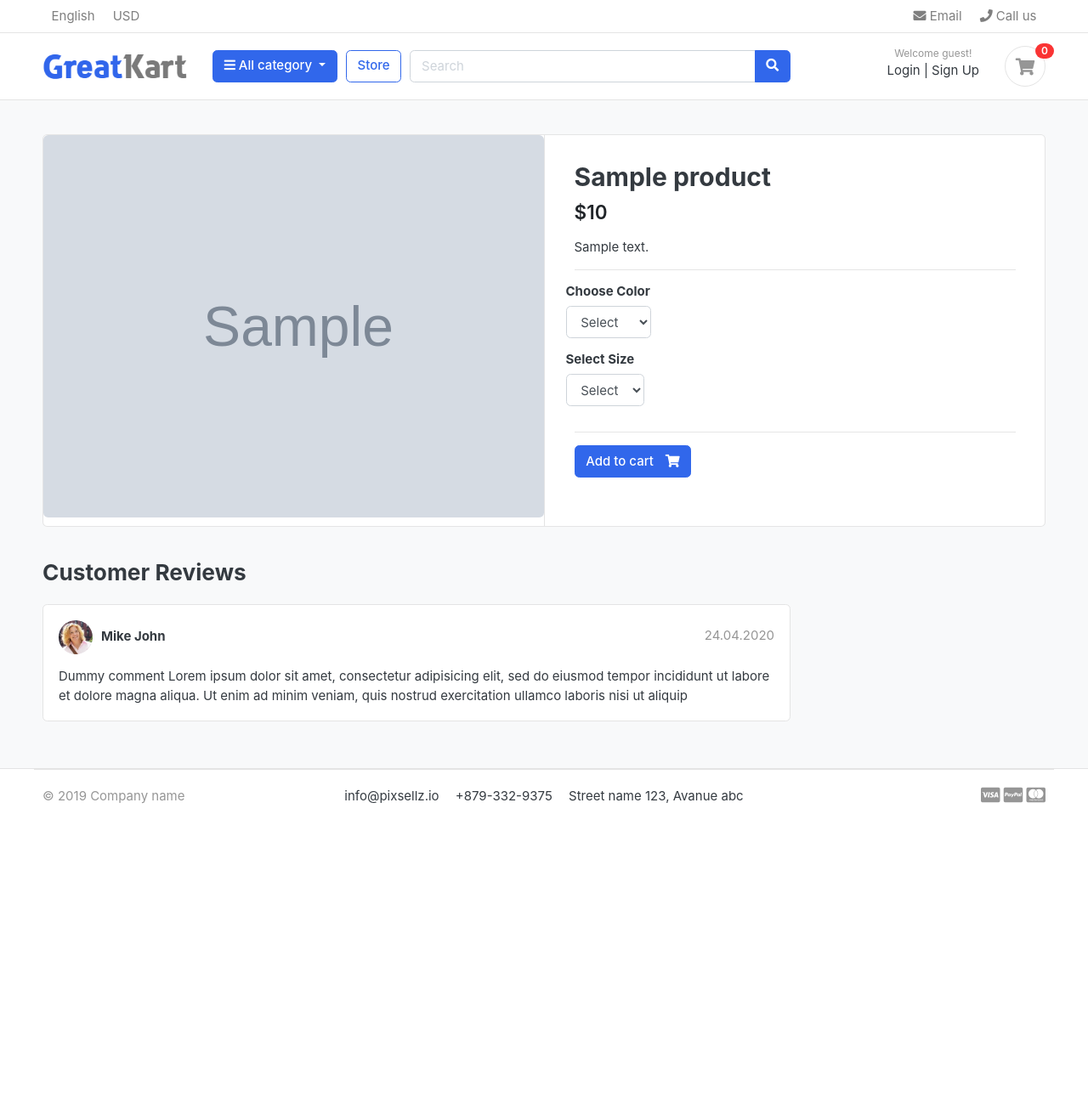
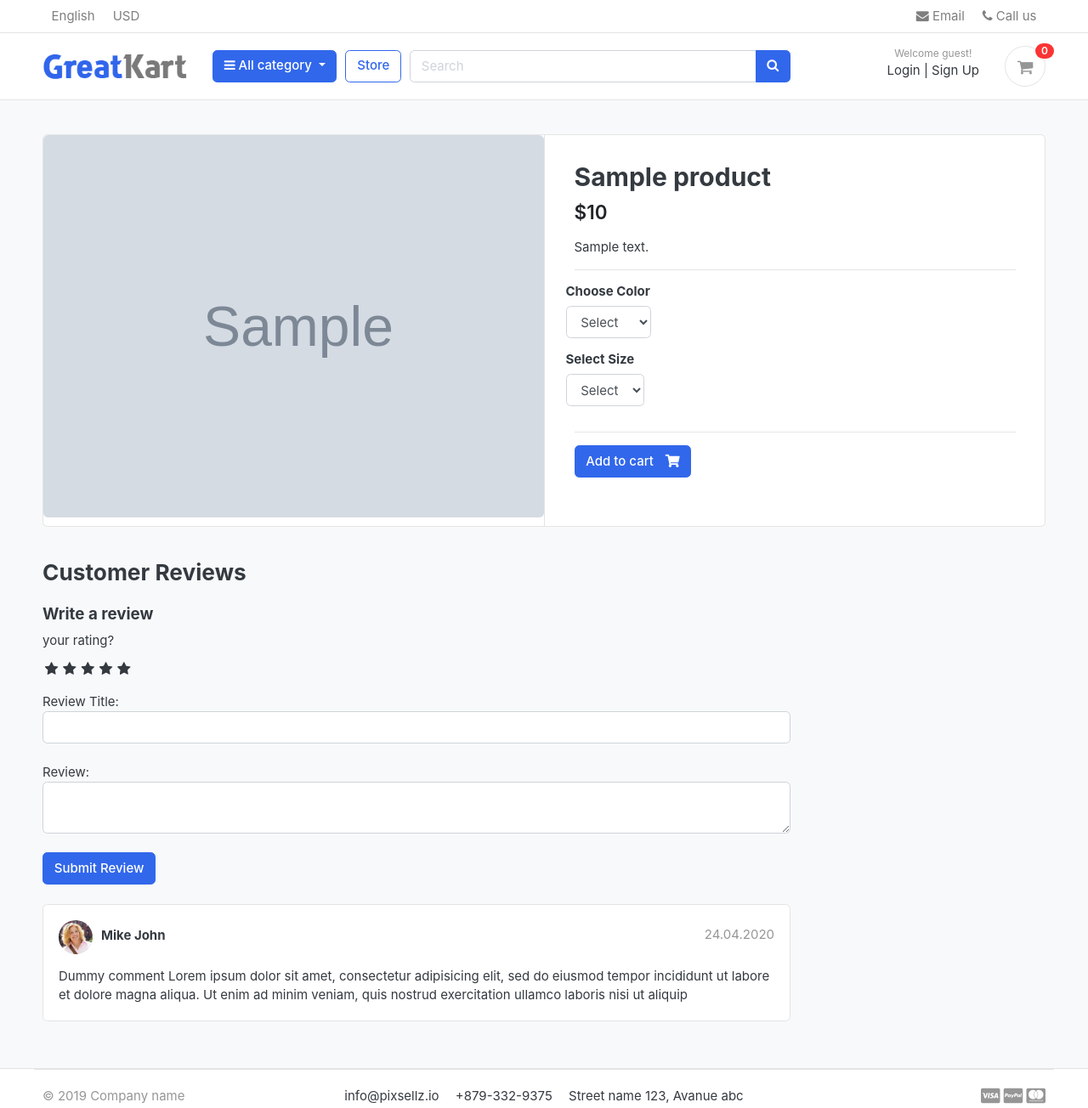
Before and after one commit to mateobv07/E-commerce-django, a Django app: a page that uses templates/base.html in a window 1280 px wide. Shown: the top 1304 px of the page at 85% size. Before the commit the page ends 946 px from the top, so only its background shows below. Run offline with Django 3.2, Linux system fonts and the light colour scheme; tables that the repository leaves empty hold one stand-in row (values such as "Sample post"); grey boxes marked "Sample" are stand-in pictures; some libraries are stand-ins or nearby versions; some web fonts are replaced.

Commit message:
star review css

```diff
--- /dev/null
+++ b/ecom_django/static/css/custom.css
@@ -0,0 +1,40 @@
+/* Hide radio button */
+.rate > input{
+    display: none;
+}
+
+.rate {
+    display: inline-block;
+    border: 0;
+}
+
+.rate > label{
+    float: right;
+}
+/* start showing stars */
+
+.rate > label:before{
+    display: inline-block;
+    font-size: 1.1rem;
+    font-family: FontAwesome;
+    content: "\f005";
+    margin: 0;
+    padding: 0.3rem .2rem;
+    cursor: pointer;
+
+}
+/* half star */
+.rate .half:before{
+    content: "\f089";
+    position: absolute;
+    padding-right: 0;
+}
+/* click and hover */
+input:checked ~ label, label:hover ~ label{
+    color: #ffb503;
+}
+/* hover highlit */
+input:checked + label:hover, input:checked ~ label:hover, input:checked ~ label:hover ~ label,
+label:hover ~ input:checked ~ label{
+    color: #cc9000;
+}
--- a/store/admin.py
+++ b/store/admin.py
@@ -1,5 +1,5 @@
 from django.contrib import admin
-from .models import Product, Variation
+from .models import Product, Variation, ReviewRating
 
 # Register your models here.
 class ProductAdmin(admin.ModelAdmin):
@@ -14,3 +14,5 @@ class VariationAdmin(admin.ModelAdmin):
 admin.site.register(Product, ProductAdmin)
 
 admin.site.register(Variation, VariationAdmin)
+
+admin.site.register(ReviewRating)
--- a/store/models.py
+++ b/store/models.py
@@ -3,6 +3,7 @@ from category.models import Category
 from django.db import models
 from django.db.models.fields.files import ImageField
 from category.models import Category
+from accounts.models import Account
 
 # Create your models here.
 
@@ -40,7 +41,6 @@ variation_category_choice = (
 
 class Variation(models.Model):
     product             = models.ForeignKey(Product, on_delete=models.CASCADE)
-    size                = models.TextField
     variation_category  = models.CharField(max_length=100, choices=variation_category_choice)
     variation_value     = models.CharField(max_length=100)
     is_active           = models.BooleanField(default=True)
@@ -49,3 +49,17 @@ class Variation(models.Model):
 
     def __str__(self):
         return self.variation_value
+
+class ReviewRating(models.Model):
+    product = models.ForeignKey(Product, on_delete=models.CASCADE)
+    user = models.ForeignKey(Account, on_delete=models.CASCADE)
+    subject = models.CharField(max_length=100, blank=True)
+    review = models.TextField(max_length=500, blank=True)
+    rating = models.FloatField()
+    ip = models.CharField(max_length=20, blank=True)
+    status = models.BooleanField(default=True)
+    created_date = models.DateTimeField(auto_now_add=True)
+    updated_date = models.DateTimeField(auto_now=True)
+
+    def __str__(self):
+        return self.subject
--- a/templates/base.html
+++ b/templates/base.html
@@ -23,6 +23,12 @@
 
 <!-- custom style -->
 <link href="{% static 'css/ui.css' %}" rel="stylesheet" type="text/css"/>
+
+<link href="{% static 'css/custom.css' %}" rel="stylesheet" type="text/css"/>
+<link rel="stylesheet" href="https://cdnjs.cloudflare.com/ajax/libs/font-awesome/4.7.0/css/font-awesome.min.css">
+
+
+
 <link href="{% static 'css/responsive.css' %}" rel="stylesheet" media="only screen and (max-width: 1200px)" />
 
 <!-- custom javascript -->
--- a/templates/store/product_detail.html
+++ b/templates/store/product_detail.html
@@ -85,6 +85,42 @@
 
         </header>
 
+        <form action="" method="POST">
+            {% csrf_token %}
+            <h5>Write a review</h5>
+            <div>
+                <!-- Rating stars -->
+                <label for=""> your rating?</label>
+                <br>
+                <div class="rate">
+                    <input type="radio" name="rating" id="rating10" value="5" required /><label for="rating10" title="5"></label>
+                    <input type="radio" name="rating" id="rating9" value="4.5" required /><label for="rating9" title="4.5" class="half"></label>
+                    <input type="radio" name="rating" id="rating8" value="4" required /><label for="rating8" title="4"></label>
+                    <input type="radio" name="rating" id="rating7" value="3.5" required /><label for="rating7" title="3.5" class="half" ></label>
+                    <input type="radio" name="rating" id="rating6" value="3" required /><label for="rating6" title="3"></label>
+                    <input type="radio" name="rating" id="rating5" value="2.5" required /><label for="rating5" title="2.5" class="half" ></label>
+                    <input type="radio" name="rating" id="rating4" value="2" required /><label for="rating4" title="2"></label>
+                    <input type="radio" name="rating" id="rating3" value="1.5" required /><label for="rating3" title="1.5" class="half"></label>
+                    <input type="radio" name="rating" id="rating2" value="1" required /><label for="rating2" title="1"></label>
+                    <input type="radio" name="rating" id="rating1" value="0.5" required /><label for="rating1" title="0.5" class="half"></label>
+
+                </div>
+                <br>
+
+
+                Review Title:
+                <input type="text" class="form-control" name="subject" />
+                <br>
+                Review:
+                <textarea row="4" class="form-control" name="review" ></textarea>
+                <br>
+                <input type="submit" value="Submit Review" class="btn btn-primary mb-4">
+
+
+
+            </div>
+        </form>
+
         <article class="box mb-3">
             <div class="icontext w-100">
                 <img src="{% static './images/avatars/avatar1.jpg' %}" class="img-xs icon rounded-circle">
```
Also changed, not shown: store/forms.py (added, +9 -0 lines), store/migrations/0005_reviewrating.py (added).
